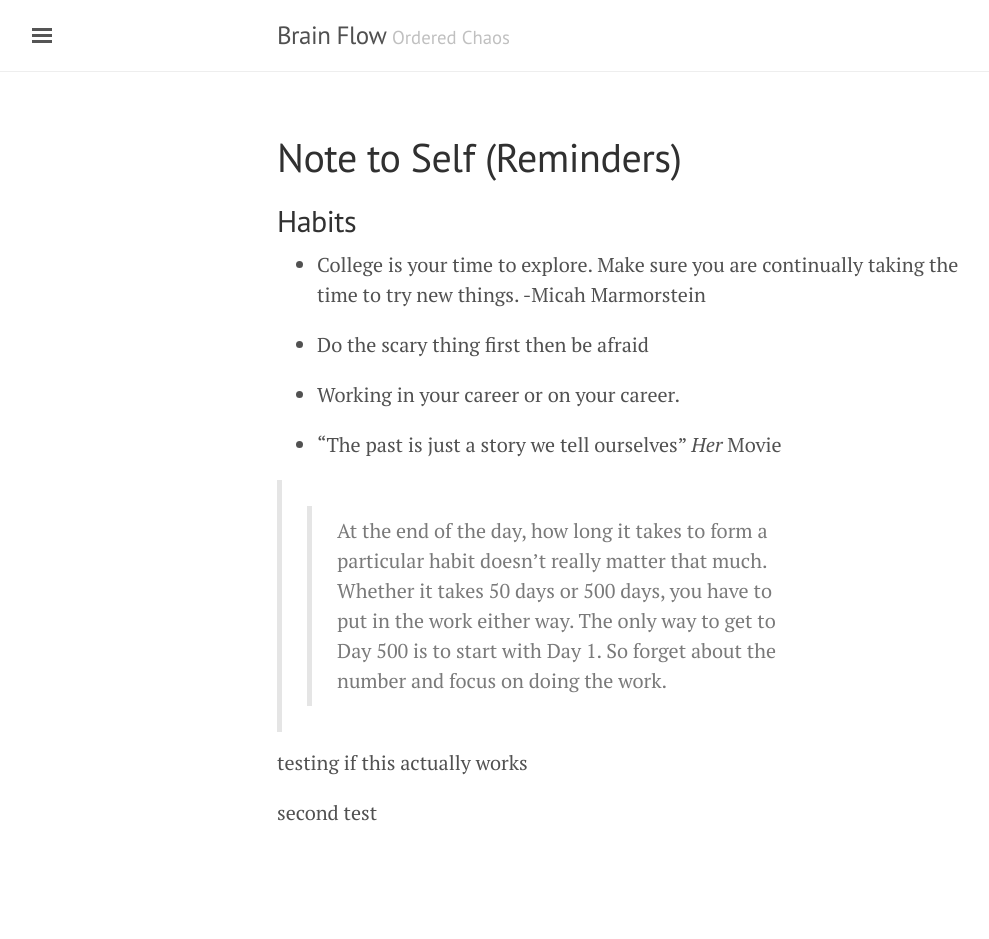
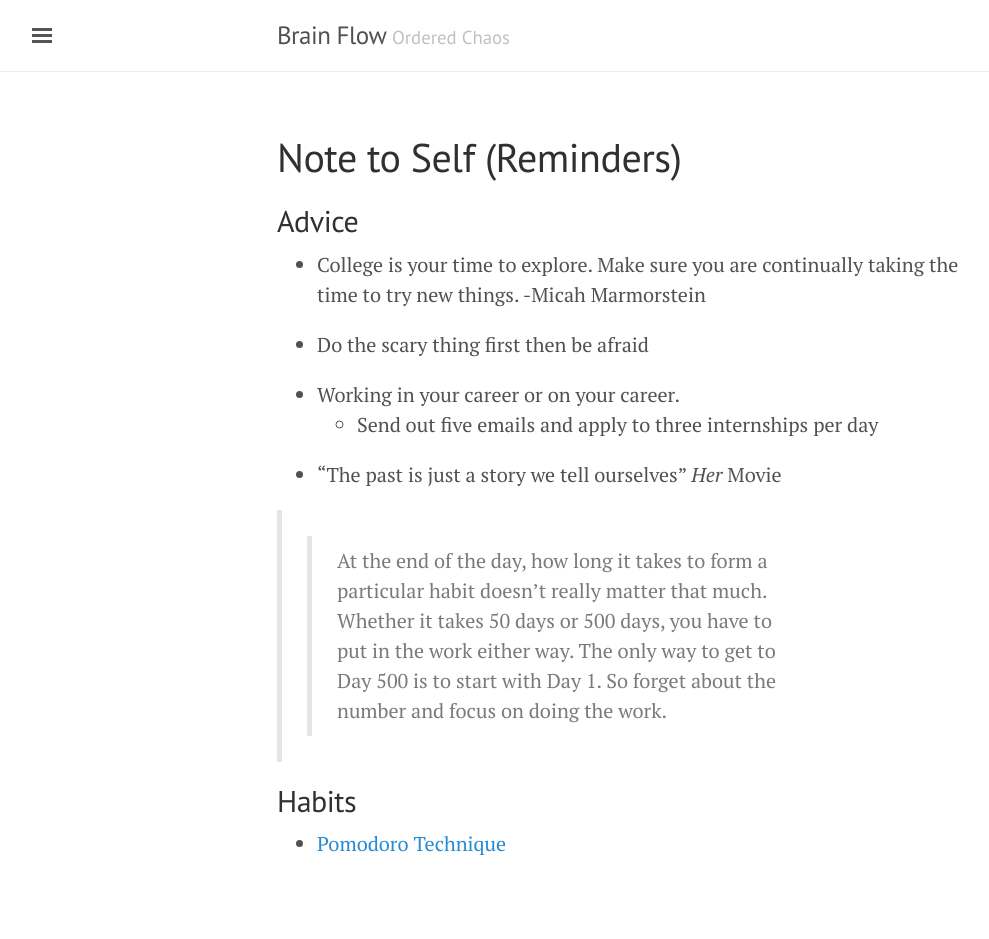
Before and after one commit to bjchia/bjchia.github.io, a Jekyll site: the page built from notetoself.md, in a window 1280 px wide. Shown: the whole page, without its empty margins (3-992 px from the left). Built offline with Jekyll 4.4.1, drawn with Linux system fonts in a browser that asks for light colours; before the commit the page ends 908 px from its top, so only the background shows below that.

Commit message:
Update notetoself.md

```diff
--- a/notetoself.md
+++ b/notetoself.md
@@ -3,18 +3,17 @@ layout: page
 title: Note to Self (Reminders)
 ---
 
-## Habits
+## Advice
 * College is your time to explore. Make sure you are continually taking the time to try new things. -Micah Marmorstein
 
 * Do the scary thing first then be afraid
 
 * Working in your career or on your career.
+  - Send out five emails and apply to three internships per day
 
 * “The past is just a story we tell ourselves” *Her* Movie
 
 >> At the end of the day, how long it takes to form a particular habit doesn’t really matter that much. Whether it takes 50 days or 500 days, you have to put in the work either way. The only way to get to Day 500 is to start with Day 1. So forget about the number and focus on doing the work.
 
-
-testing if this actually works
-
-second test
+## Habits
+* [Pomodoro Technique](https://en.wikipedia.org/wiki/Pomodoro_Technique)
```
